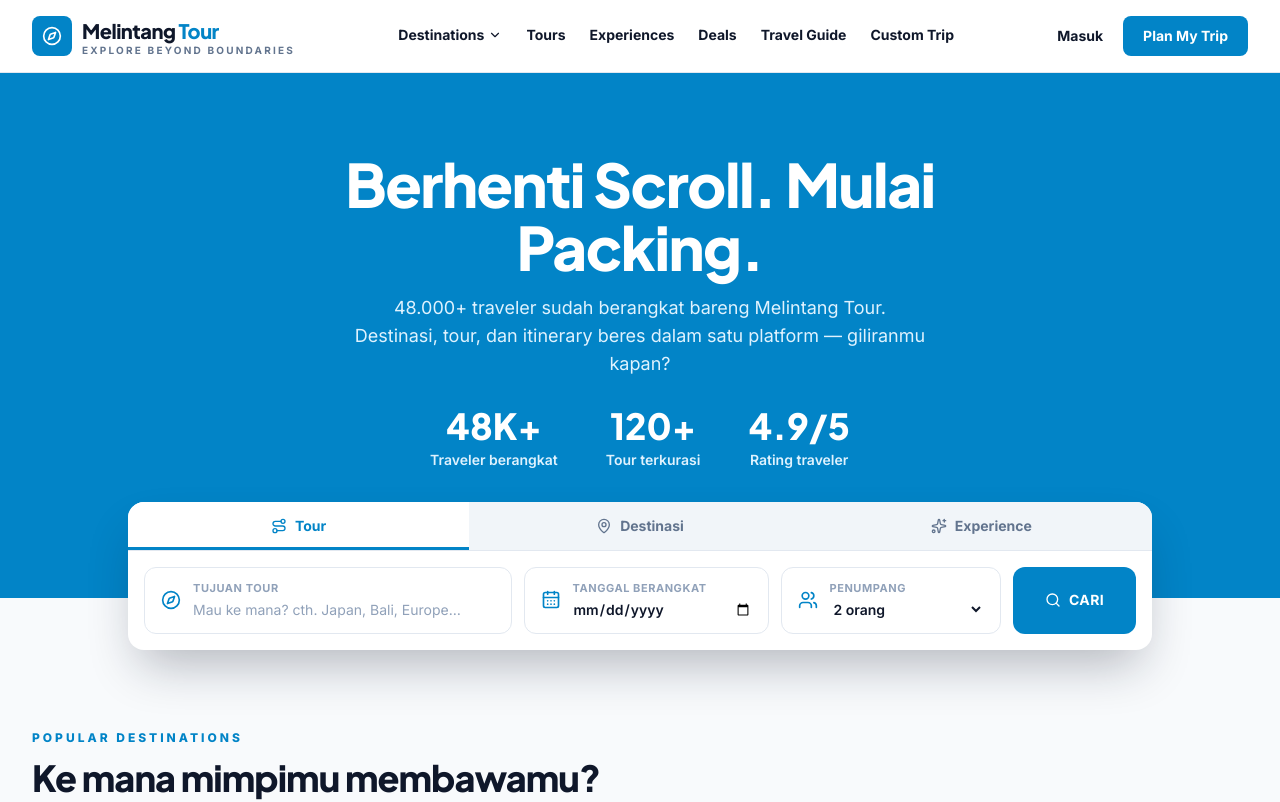
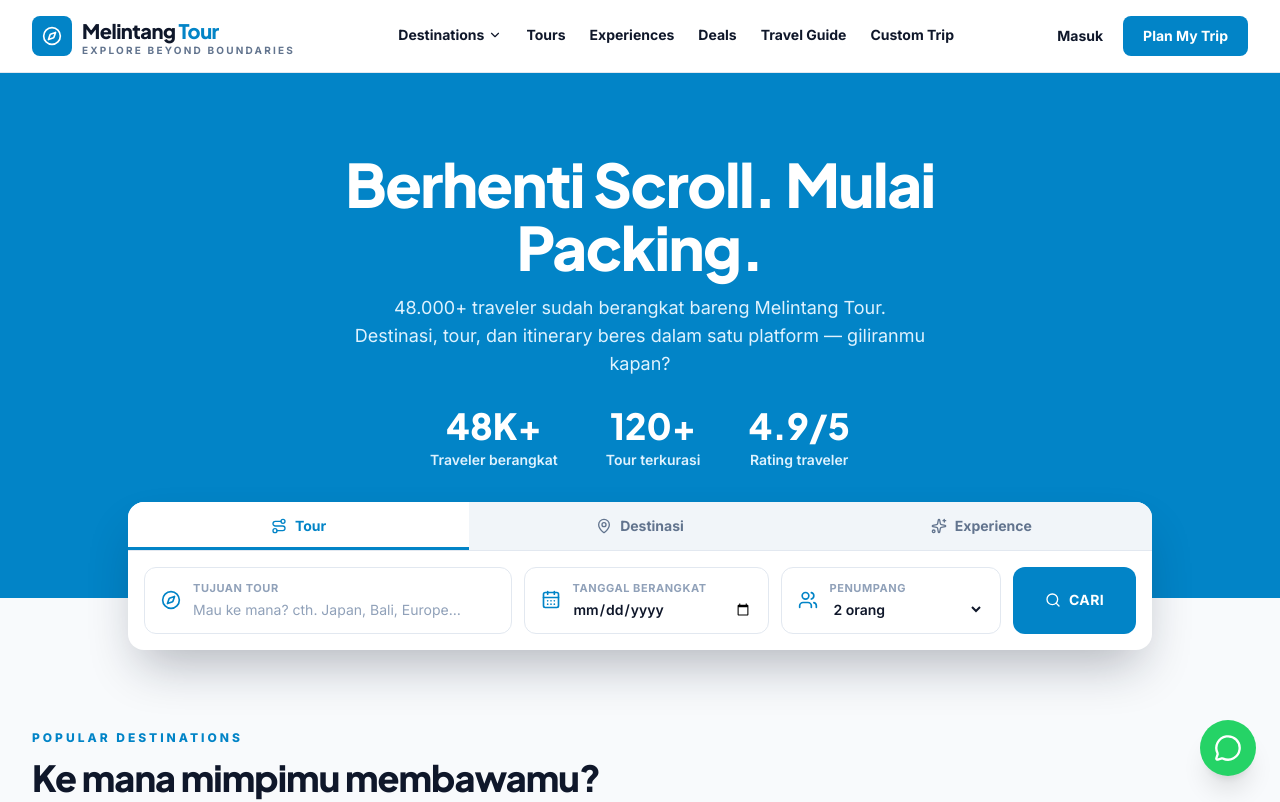
Before and after one commit to kevinefendy/Melintang-Tour, a Next.js app: page / in a window 1280 px wide. Shown: the top 802 px of the page. Built offline with nearby package versions, Linux system fonts and the light colour scheme.

Commit message:
feat(fe-wa-bubble): floating WhatsApp chat bubble on all pages

```diff
--- a/src/app/layout.tsx
+++ b/src/app/layout.tsx
@@ -3,6 +3,7 @@ import { Plus_Jakarta_Sans, Inter } from "next/font/google";
 import "./globals.css";
 import Navbar from "@/components/Navbar";
 import Footer from "@/components/Footer";
+import WaBubble from "@/components/WaBubble";
 
 const jakarta = Plus_Jakarta_Sans({
   variable: "--font-heading",
@@ -42,6 +43,7 @@ export default function RootLayout({
         <Navbar />
         <div className="flex-1">{children}</div>
         <Footer />
+        <WaBubble />
       </body>
     </html>
   );
--- /dev/null
+++ b/src/components/WaBubble.tsx
@@ -0,0 +1,20 @@
+import { MessageCircle } from "lucide-react";
+
+const WA_NUMBER = "628125550134";
+const WA_TEXT = encodeURIComponent(
+  "Halo Melintang Tour! Saya mau tanya-tanya soal paket tour."
+);
+
+export default function WaBubble() {
+  return (
+    <a
+      href={`https://wa.me/${WA_NUMBER}?text=${WA_TEXT}`}
+      target="_blank"
+      rel="noopener noreferrer"
+      aria-label="Chat travel consultant via WhatsApp"
+      className="fixed bottom-6 right-6 z-50 flex h-14 w-14 items-center justify-center rounded-full bg-[#25d366] text-white shadow-xl transition-transform hover:scale-110 active:scale-95"
+    >
+      <MessageCircle className="h-7 w-7" />
+    </a>
+  );
+}
```
